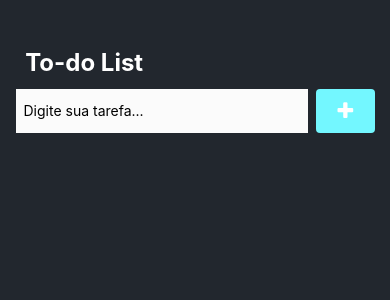
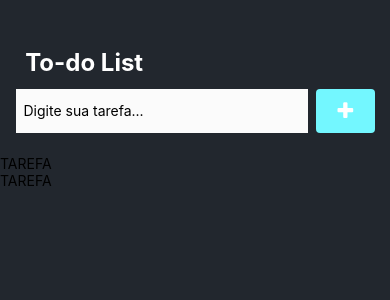
Before and after one commit to henrique-frank/react-native-app, a React Native app in the folder todo-list/: screen / in a window 390 px wide. Shown: the top 300 px of the page. Built offline with nearby package versions, Linux system fonts and the light colour scheme.

Commit message:
Beggining to insert dynamic list

```diff
--- a/todo-list/App.js
+++ b/todo-list/App.js
@@ -4,13 +4,26 @@
   Text,
   StyleSheet,
   TouchableOpacity,
-  TextInput
+  TextInput,
+  FlatList
 } from 'react-native';
 
 import { FontAwesome } from '@expo/vector-icons'
 
+import Tarefa from './src/Tarefa';
+
 export default function App(){
   const [tarefa, setTarefa] = useState('');
+
+  const [list, setList] = useState([{
+    key: '1',
+    item: 'Comprar pão'
+  },
+  {
+    key: '2',
+    item: 'Estudar react native'
+  }
+])
 
   function handleAdd(){
     alert(tarefa)
@@ -31,6 +44,13 @@
           <FontAwesome name="plus" size={20} color="#FFF"/>
         </TouchableOpacity>
      </View>
+
+     <FlatList
+      data={list}
+      keyExtractor={ (item) => item.key}
+      renderItem={( {item}) => <Tarefa data = {item}/> }
+     />
+
     </View>
 
   )
--- /dev/null
+++ b/todo-list/src/Tarefa.js
@@ -0,0 +1,11 @@
+
+import React from "react";
+import { View, Text } from  'react-native';
+
+export default function Tarefa(){
+    return(
+        <View>
+            <Text>TAREFA</Text>
+        </View>
+    )
+}
```
